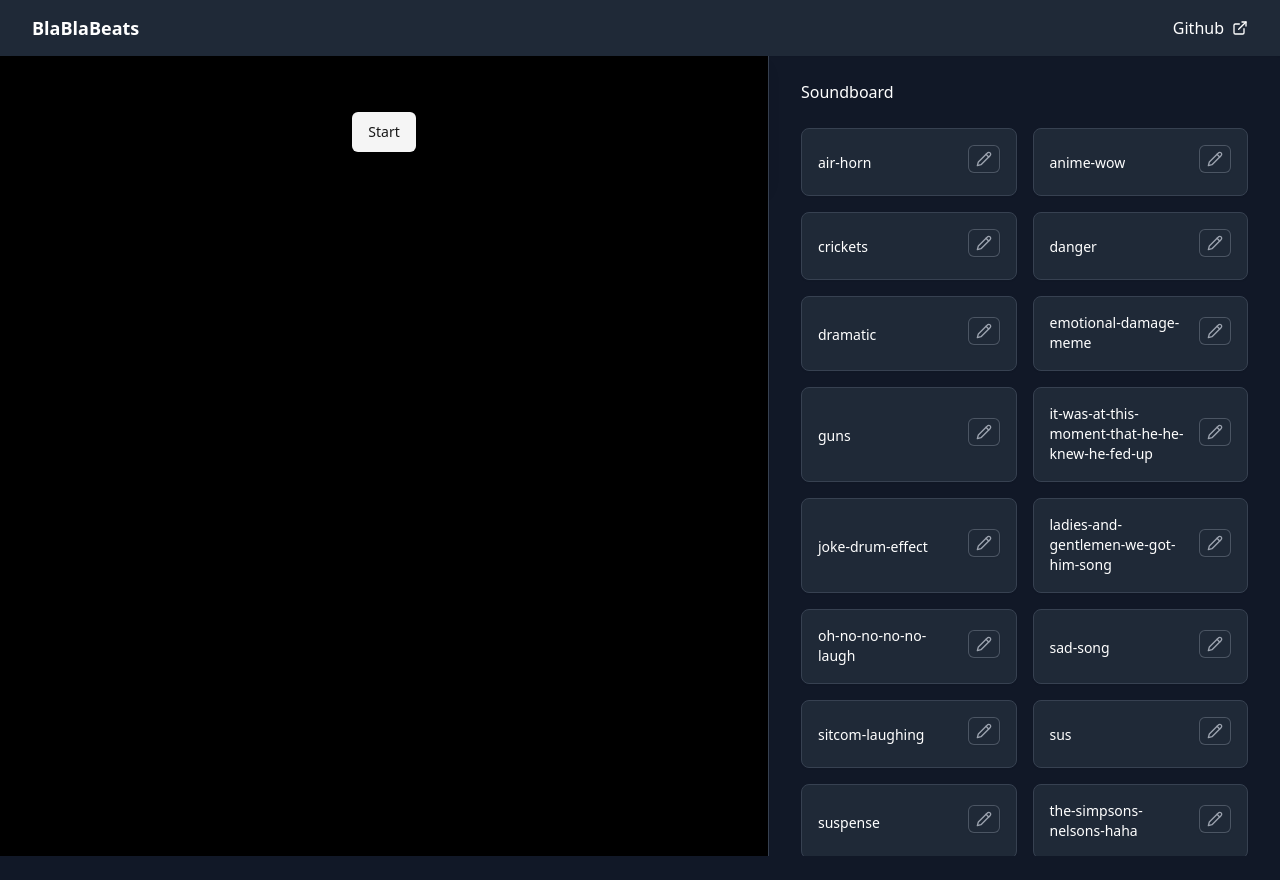
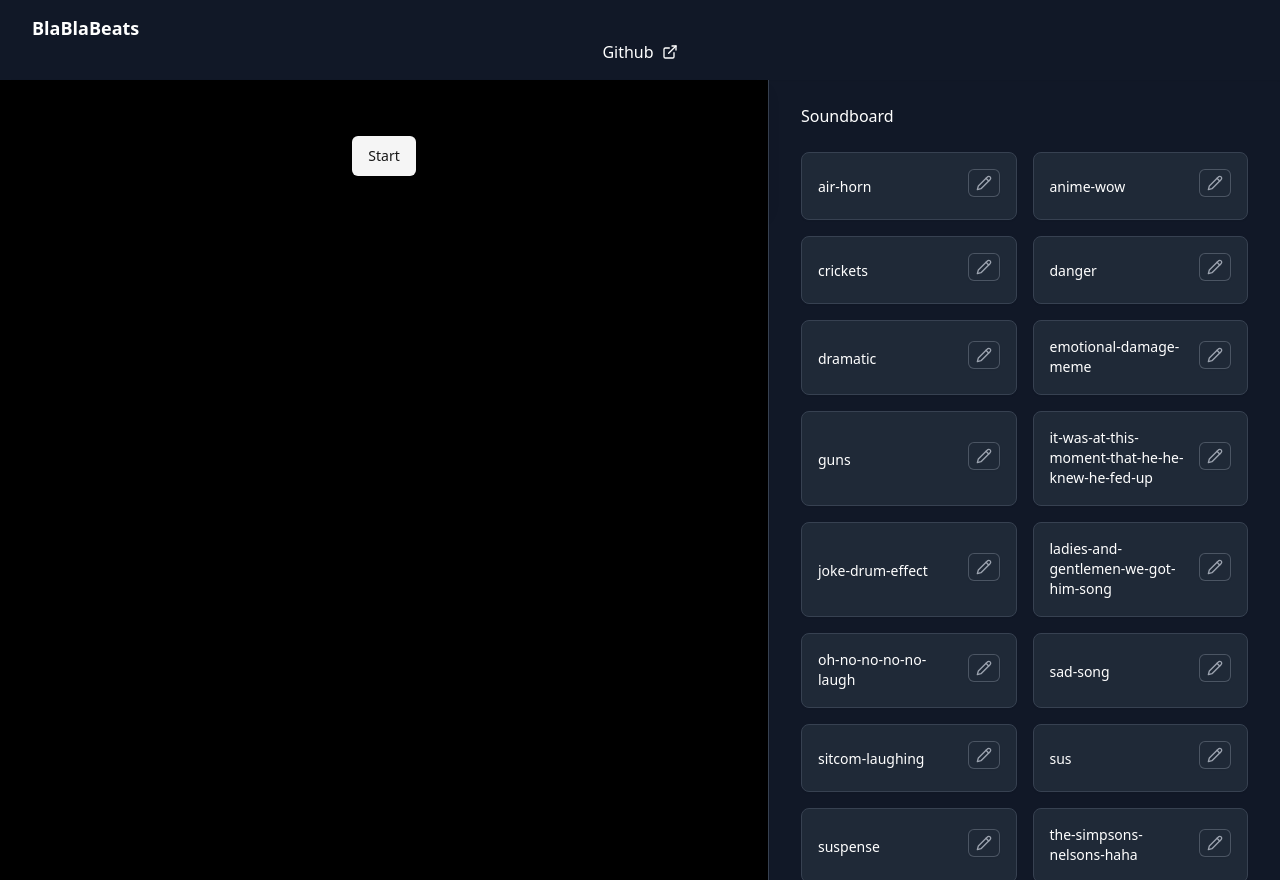
Before and after one commit to krishaamer/Blablabeats, a Next.js app in the folder blablabeats/: page / in a window 1280 px wide. Before the commit the page ends 856 px from the top, so only its background shows below. Built offline with nearby package versions, Linux system fonts and the light colour scheme.

Commit message:
style changes

```diff
--- a/blablabeats/app/page.tsx
+++ b/blablabeats/app/page.tsx
@@ -75,10 +75,10 @@ export default function Home() {
   }, [])
 
   return (
-    <div className="flex h-screen flex-col bg-gray-900 text-white">
-      <header className="bg-gray-800 shadow-sm">
-        <div className="mx-auto flex justify-between px-4 py-4 sm:px-6 lg:px-8">
-          <h1 className="text-lg font-semibold leading-6 text-white">
+    <div className="h-screen bg-gray-900 text-white">
+      <header className="bg-gray shadow-sm">
+        <div className="mx-auto px-4 py-4 sm:px-6 lg:px-8">
+          <h1 className="text-white-900 text-lg font-semibold leading-6">
             BlaBlaBeats
           </h1>
           <Link
```
